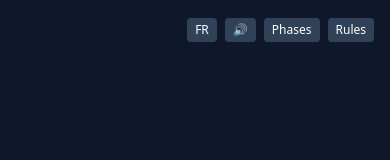
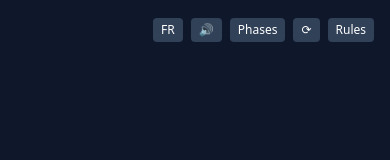
Before and after one commit to drakoh/phase10-web, a React (Vite) app: page / in a window 390 px wide. Shown: the top 160 px of the page. Built offline with nearby package versions, Linux system fonts and the light colour scheme.

Commit message:
feat: force-refresh button (clears cache/SW) on mobile

```diff
--- a/src/App.tsx
+++ b/src/App.tsx
@@ -79,6 +79,24 @@ export default function App() {
             onClick={() => setShowLegend(true)}
           >
             Phases
+          </button>
+          <button
+            className="px-2 py-1 rounded bg-slate-700 text-xs ml-2"
+            onClick={async () => {
+              try {
+                if ('serviceWorker' in navigator) {
+                  const regs = await navigator.serviceWorker.getRegistrations();
+                  await Promise.all(regs.map((r) => r.unregister()));
+                }
+                if ('caches' in window) {
+                  const keys = await caches.keys();
+                  await Promise.all(keys.map((k) => caches.delete(k)));
+                }
+              } catch { /* ignore */ }
+              window.location.reload();
+            }}
+          >
+            ⟳
           </button>
           <button
             className="px-2 py-1 rounded bg-slate-700 text-xs ml-2"
@@ -477,6 +495,24 @@ export default function App() {
           >
             Rules
           </button>
+          <button
+            className="px-2 py-1 rounded bg-slate-700 text-xs"
+            onClick={async () => {
+              try {
+                if ('serviceWorker' in navigator) {
+                  const regs = await navigator.serviceWorker.getRegistrations();
+                  await Promise.all(regs.map((r) => r.unregister()));
+                }
+                if ('caches' in window) {
+                  const keys = await caches.keys();
+                  await Promise.all(keys.map((k) => caches.delete(k)));
+                }
+              } catch { /* ignore */ }
+              window.location.reload();
+            }}
+          >
+            ⟳
+          </button>
         </div>
         {selectedCard && !hitTarget && round.laid.human && (
           <div className="text-[10px] text-amber-400">Selected card doesn't fit any laid phase.</div>
```
